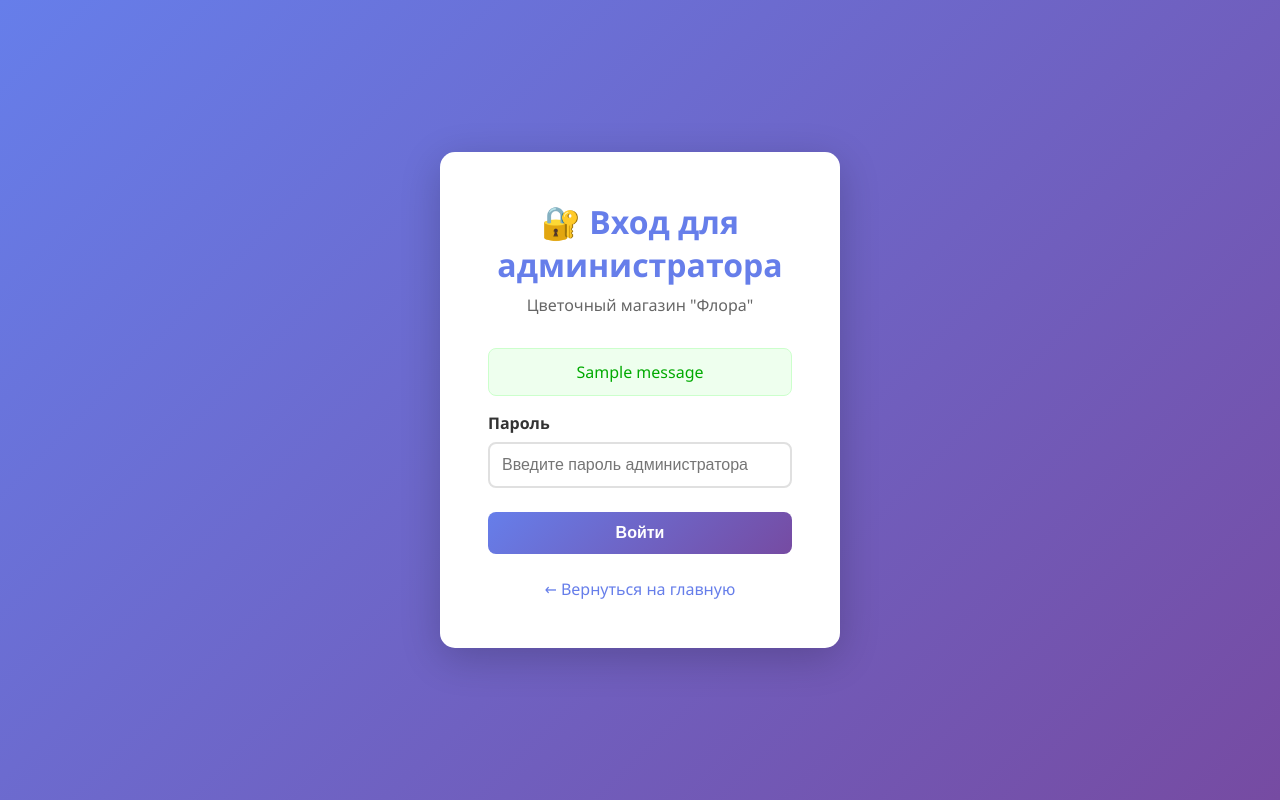
After one commit to gimbitskyvitaly/flower_shop, a Flask app: page /login in a window 1280 px wide. The commit adds this page. Run offline with Flask 3, Linux system fonts and the light colour scheme; tables that the repository leaves empty hold one stand-in row (values such as "Sample post"); one stand-in notice (Sample message) is shown.

Commit message:
update branch

```diff
--- a/app.py
+++ b/app.py
@@ -1,6 +1,7 @@
-from flask import Flask, render_template, request, redirect, url_for
+from flask import Flask, render_template, request, redirect, url_for, session, flash
 from flask_sqlalchemy import SQLAlchemy
 import os
+from werkzeug.utils import secure_filename
 
 def create_app():
     app = Flask(__name__)
@@ -9,7 +10,18 @@ def create_app():
     basedir = os.path.abspath(os.path.dirname(__file__))
     app.config['SQLALCHEMY_DATABASE_URI'] = 'sqlite:///' + os.path.join(basedir, 'flowers.db')
     app.config['SQLALCHEMY_TRACK_MODIFICATIONS'] = False
-    app.config['SECRET_KEY'] = 'flower-shop-secret-key'
+    app.config['SECRET_KEY'] = 'flower-shop-secret-key-change-in-production'
+
+    # Конфигурация загрузки файлов
+    UPLOAD_FOLDER = os.path.join(basedir, 'static', 'uploads')
+    ALLOWED_EXTENSIONS = {'png', 'jpg', 'jpeg', 'gif', 'webp'}
+    MAX_CONTENT_LENGTH = 16 * 1024 * 1024  # 16MB max file size
+
+    app.config['UPLOAD_FOLDER'] = UPLOAD_FOLDER
+    app.config['MAX_CONTENT_LENGTH'] = MAX_CONTENT_LENGTH
+
+    # Создаем папку для загрузок если не существует
+    os.makedirs(UPLOAD_FOLDER, exist_ok=True)
 
     db = SQLAlchemy(app)
 
@@ -19,10 +31,14 @@ def create_app():
         name = db.Column(db.String(100), nullable=False)
         price = db.Column(db.Float, nullable=False)
         description = db.Column(db.Text, nullable=True)
-        image_url = db.Column(db.String(500), nullable=True)
+        image_file = db.Column(db.String(200), nullable=True)  # Имя файла изображения
 
         def __repr__(self):
             return f'<Bouquet {self.name}>'
+
+    def allowed_file(filename):
+        return '.' in filename and \
+               filename.rsplit('.', 1)[1].lower() in ALLOWED_EXTENSIONS
 
     # Создание таблиц БД
     with app.app_context():
@@ -34,37 +50,90 @@ def create_app():
         bouquets = Bouquet.query.all()
         return render_template('index.html', bouquets=bouquets)
 
+    # Страница входа для администратора
+    @app.route('/login', methods=['GET', 'POST'])
+    def login():
+        if request.method == 'POST':
+            password = request.form.get('password')
+            # Пароль администратора: admin123 (в production заменить на env variable)
+            if password == 'admin123':
+                session['admin_logged_in'] = True
+                flash('Вы успешно вошли как администратор!', 'success')
+                return redirect(url_for('admin'))
+            else:
+                flash('Неверный пароль!', 'error')
+        return render_template('login.html')
+
+    # Выход из админ-панели
+    @app.route('/logout')
+    def logout():
+        session.pop('admin_logged_in', None)
+        flash('Вы вышли из админ-панели.', 'info')
+        return redirect(url_for('index'))
+
     # Страница администратора - управление каталогом
     @app.route('/admin')
     def admin():
+        if not session.get('admin_logged_in'):
+            flash('Пожалуйста, войдите как администратор.', 'warning')
+            return redirect(url_for('login'))
         bouquets = Bouquet.query.all()
         return render_template('admin.html', bouquets=bouquets)
 
     # Добавление букета
     @app.route('/add', methods=['POST'])
     def add_bouquet():
+        if not session.get('admin_logged_in'):
+            flash('Требуется авторизация администратора.', 'error')
+            return redirect(url_for('login'))
+
         name = request.form.get('name')
         price = request.form.get('price')
         description = request.form.get('description')
-        image_url = request.form.get('image_url')
+
+        # Обработка загруженного файла
+        image_file = None
+        if 'image' in request.files:
+            file = request.files['image']
+            if file and file.filename != '' and allowed_file(file.filename):
+                filename = secure_filename(file.filename)
+                # Добавляем timestamp чтобы избежать коллизий
+                import time
+                timestamp = int(time.time())
+                ext = filename.rsplit('.', 1)[1].lower()
+                image_file = f"{timestamp}_{filename}"
+                file.save(os.path.join(app.config['UPLOAD_FOLDER'], image_file))
 
         if name and price:
             try:
                 price = float(price)
-                bouquet = Bouquet(name=name, price=price, description=description, image_url=image_url)
+                bouquet = Bouquet(name=name, price=price, description=description, image_file=image_file)
                 db.session.add(bouquet)
                 db.session.commit()
+                flash('Букет успешно добавлен!', 'success')
             except ValueError:
-                pass
+                flash('Ошибка: неверный формат цены.', 'error')
 
         return redirect(url_for('admin'))
 
     # Удаление букета
     @app.route('/delete/<int:id>')
     def delete_bouquet(id):
+        if not session.get('admin_logged_in'):
+            flash('Требуется авторизация администратора.', 'error')
+            return redirect(url_for('login'))
+
         bouquet = Bouquet.query.get_or_404(id)
+
+        # Удаляем файл изображения если он существует
+        if bouquet.image_file:
+            file_path = os.path.join(app.config['UPLOAD_FOLDER'], bouquet.image_file)
+            if os.path.exists(file_path):
+                os.remove(file_path)
+
         db.session.delete(bouquet)
         db.session.commit()
+        flash('Букет успешно удалён!', 'success')
         return redirect(url_for('admin'))
 
     return app
--- a/templates/index.html
+++ b/templates/index.html
@@ -182,8 +182,8 @@
         <div class="bouquet-grid">
             {% for bouquet in bouquets %}
             <div class="bouquet-card">
-                {% if bouquet.image_url %}
-                <img src="{{ bouquet.image_url }}" alt="{{ bouquet.name }}" class="bouquet-image">
+                {% if bouquet.image_file %}
+                <img src="{{ url_for('static', filename='uploads/' + bouquet.image_file) }}" alt="{{ bouquet.name }}" class="bouquet-image">
                 {% else %}
                 <div class="bouquet-image" style="display: flex; align-items: center; justify-content: center; color: #999; font-size: 3rem;">
                     🌺
--- /dev/null
+++ b/templates/login.html
@@ -0,0 +1,174 @@
+<!DOCTYPE html>
+<html lang="ru">
+<head>
+    <meta charset="UTF-8">
+    <meta name="viewport" content="width=device-width, initial-scale=1.0">
+    <title>Вход администратора - Цветочный магазин "Флора"</title>
+    <style>
+        * {
+            margin: 0;
+            padding: 0;
+            box-sizing: border-box;
+        }
+
+        body {
+            font-family: 'Segoe UI', Tahoma, Geneva, Verdana, sans-serif;
+            background: linear-gradient(135deg, #667eea 0%, #764ba2 100%);
+            min-height: 100vh;
+            display: flex;
+            align-items: center;
+            justify-content: center;
+        }
+
+        .login-container {
+            background: white;
+            padding: 3rem;
+            border-radius: 15px;
+            box-shadow: 0 10px 40px rgba(0,0,0,0.2);
+            width: 100%;
+            max-width: 400px;
+        }
+
+        .login-header {
+            text-align: center;
+            margin-bottom: 2rem;
+        }
+
+        .login-header h1 {
+            color: #667eea;
+            font-size: 2rem;
+            margin-bottom: 0.5rem;
+        }
+
+        .login-header p {
+            color: #666;
+        }
+
+        .form-group {
+            margin-bottom: 1.5rem;
+        }
+
+        .form-group label {
+            display: block;
+            margin-bottom: 0.5rem;
+            color: #333;
+            font-weight: bold;
+        }
+
+        .form-group input {
+            width: 100%;
+            padding: 0.75rem;
+            border: 2px solid #e0e0e0;
+            border-radius: 8px;
+            font-size: 1rem;
+            transition: border-color 0.3s;
+        }
+
+        .form-group input:focus {
+            outline: none;
+            border-color: #667eea;
+        }
+
+        .btn-login {
+            width: 100%;
+            background: linear-gradient(135deg, #667eea 0%, #764ba2 100%);
+            color: white;
+            padding: 0.75rem;
+            border: none;
+            border-radius: 8px;
+            font-size: 1rem;
+            font-weight: bold;
+            cursor: pointer;
+            transition: transform 0.3s, box-shadow 0.3s;
+        }
+
+        .btn-login:hover {
+            transform: translateY(-2px);
+            box-shadow: 0 4px 15px rgba(102, 126, 234, 0.4);
+        }
+
+        .back-link {
+            text-align: center;
+            margin-top: 1.5rem;
+        }
+
+        .back-link a {
+            color: #667eea;
+            text-decoration: none;
+            transition: color 0.3s;
+        }
+
+        .back-link a:hover {
+            color: #764ba2;
+        }
+
+        .flash-messages {
+            margin-bottom: 1rem;
+        }
+
+        .flash-message {
+            padding: 0.75rem;
+            border-radius: 8px;
+            margin-bottom: 0.5rem;
+            text-align: center;
+        }
+
+        .flash-error {
+            background: #fee;
+            color: #c00;
+            border: 1px solid #fcc;
+        }
+
+        .flash-success {
+            background: #efe;
+            color: #0a0;
+            border: 1px solid #cfc;
+        }
+
+        .flash-warning {
+            background: #ffe;
+            color: #a60;
+            border: 1px solid #ffc;
+        }
+
+        .flash-info {
+            background: #eef;
+            color: #06a;
+            border: 1px solid #ccf;
+        }
+    </style>
+</head>
+<body>
+    <div class="login-container">
+        <div class="login-header">
+            <h1>🔐 Вход для администратора</h1>
+            <p>Цветочный магазин "Флора"</p>
+        </div>
+
+        {% with messages = get_flashed_messages(with_categories=true) %}
+            {% if messages %}
+                <div class="flash-messages">
+                    {% for category, message in messages %}
+                        <div class="flash-message flash-{{ category }}">
+                            {{ message }}
+                        </div>
+                    {% endfor %}
+                </div>
+            {% endif %}
+        {% endwith %}
+
+        <form method="POST" action="/login">
+            <div class="form-group">
+                <label for="password">Пароль</label>
+                <input type="password" id="password" name="password" required placeholder="Введите пароль администратора">
+            </div>
+
+            <button type="submit" class="btn-login">Войти</button>
+        </form>
+
+        <div class="back-link">
+            <a href="/">← Вернуться на главную</a>
+        </div>
+    </div>
+</body>
+</html>
```
Also changed, not shown: templates/admin.html (+20 -5 lines), README.md, flowers.db, 3 other files.
